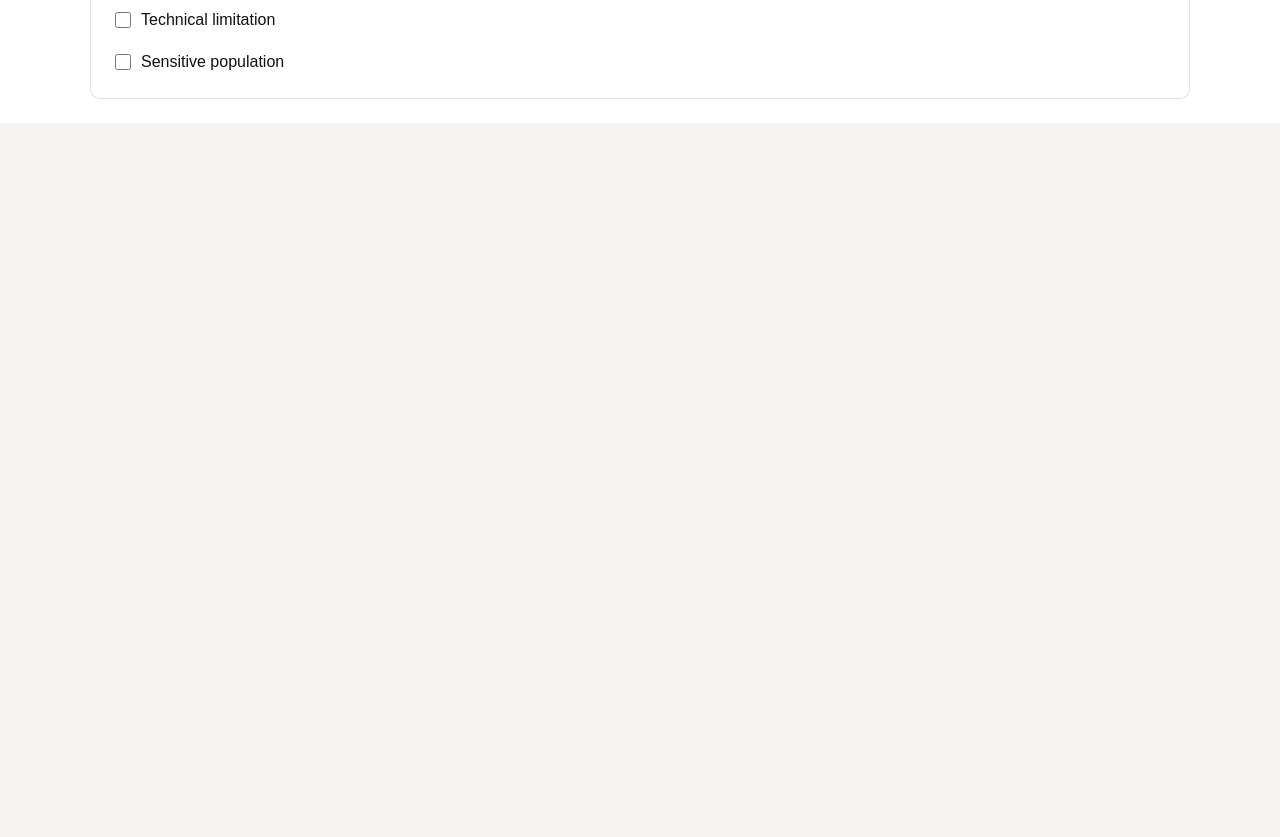
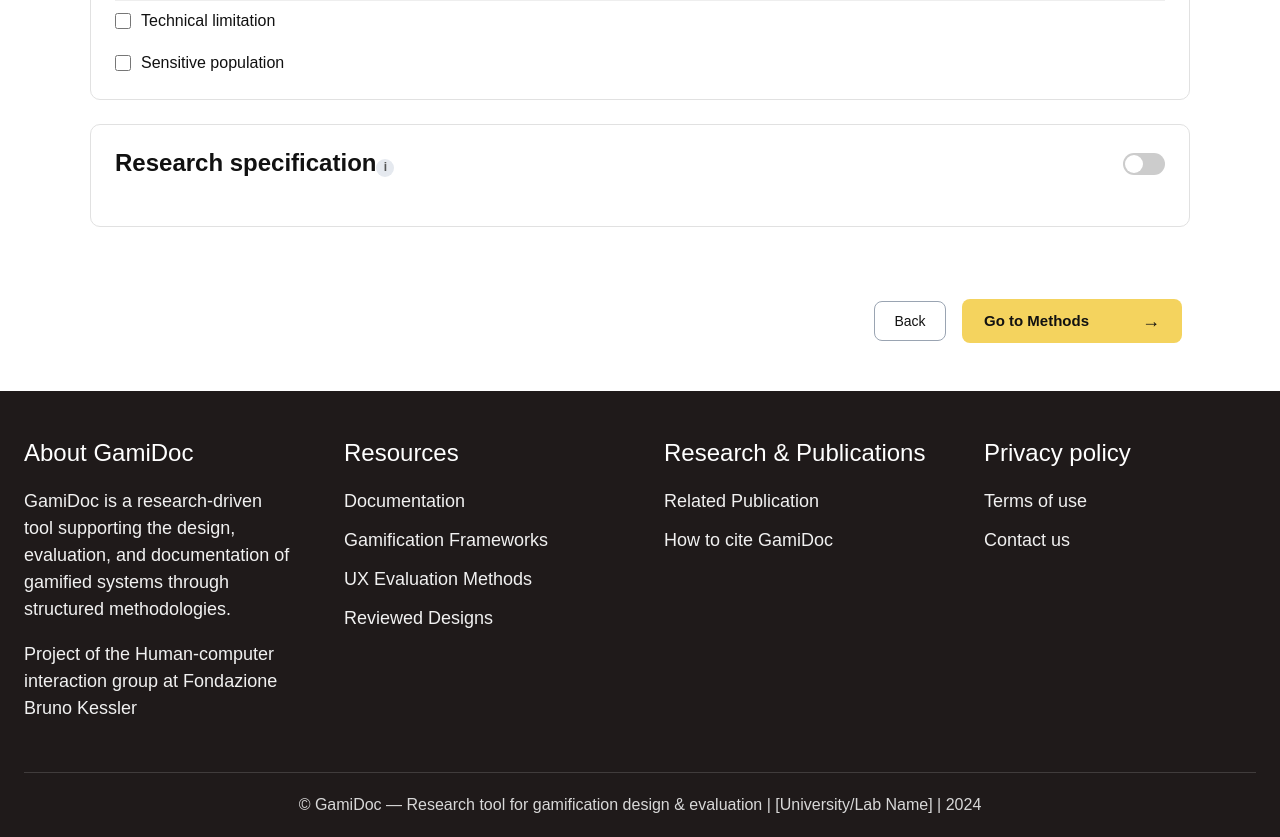
Before and after one commit to GamiDoc/frontend_new, a React (Vite) app: page / in a window 1280 px wide. Shown: the part 1600-2437 px from the top of the page. Before the commit the page ends 1723 px from the top, so only its background shows below. Built offline with nearby package versions, Linux system fonts and the light colour scheme.

Commit message:
Update evaluation setup and add new components

```diff
--- /dev/null
+++ b/src/components/NavigationButtons.jsx
@@ -0,0 +1,15 @@
+function NavigationButtons({ onBack, onNext, nextLabel = "Next" }) {
+  return (
+    <div className="nav-buttons">
+      <button className="btn-secondary" onClick={onBack}>
+        Back
+      </button>
+
+      <button className="btn-primary" onClick={onNext}>
+        {nextLabel}
+      </button>
+    </div>
+  );
+}
+
+export default NavigationButtons;
--- /dev/null
+++ b/src/components/ResearchSpecification.jsx
@@ -0,0 +1,133 @@
+import { useState } from "react";
+import InfoTooltip from "./InfoTooltip";
+
+
+function ResearchSpecification() {
+  const [enabled, setEnabled] = useState(false);
+  const [researchQuestions, setResearchQuestions] = useState([]);
+  const [defineHypothesis, setDefineHypothesis] = useState(false);
+  const [hypotheses, setHypotheses] = useState([]);
+
+  const addResearchQuestion = () => {
+    setResearchQuestions([...researchQuestions, ""]);
+  };
+
+  const addHypothesis = () => {
+    setHypotheses([...hypotheses, ""]);
+  };
+
+  const updateResearchQuestion = (index, value) => {
+    const updated = [...researchQuestions];
+    updated[index] = value;
+    setResearchQuestions(updated);
+  };
+
+  const updateHypothesis = (index, value) => {
+    const updated = [...hypotheses];
+    updated[index] = value;
+    setHypotheses(updated);
+  };
+
+  return (
+    <section className="research-section">
+      <div className="research-box">
+        <div className="research-header">
+          <h2>Research specification
+             <InfoTooltip text="Provide research-specific details when the evaluation is intended for academic study or publication." />
+
+
+          </h2>
+
+
+          <label className="toggle-switch">
+            <input
+              type="checkbox"
+              checked={enabled}
+              onChange={() => setEnabled(!enabled)}
+            />
+            <span className="slider"></span>
+          </label>
+        </div>
+
+        {enabled && (
+          <>
+            <div className="research-objective">
+              <h3>Research Objective</h3>
+              <p className="section-description">
+                Enter specific details if your evaluation is for research publication.
+              </p>
+
+              <p className="question-label">
+                What is the main research objective of this evaluation?
+              </p>
+
+              <input
+                type="text"
+                className="text-input"
+                placeholder="e.g. to test whether competitive gamification increases intrinsic motivation in students."
+              />
+            </div>
+
+            <div className="research-questions">
+              <h3>Research Question (RQ)</h3>
+              <button className="secondary-btn" onClick={addResearchQuestion}>
+                + Add Research question
+              </button>
+
+              <div className="dynamic-inputs">
+                {researchQuestions.map((question, index) => (
+                  <input
+                    key={index}
+                    type="text"
+                    className="text-input"
+                    placeholder={`Research question ${index + 1}`}
+                    value={question}
+                    onChange={(e) => updateResearchQuestion(index, e.target.value)}
+                  />
+                ))}
+              </div>
+            </div>
+
+            <div className="hypotheses">
+              <h3>
+                Hypotheses <span className="optional">(optional)</span>
+              </h3>
+
+              <label className="checkbox-row">
+                <input
+                  type="checkbox"
+                  checked={defineHypothesis}
+                  onChange={() => setDefineHypothesis(!defineHypothesis)}
+                />
+                <span>Define Hypothesis</span>
+              </label>
+
+              {defineHypothesis && (
+                <>
+                  <button className="secondary-btn" onClick={addHypothesis}>
+                    + Add hypotheses
+                  </button>
+
+                  <div className="dynamic-inputs">
+                    {hypotheses.map((hypothesis, index) => (
+                      <input
+                        key={index}
+                        type="text"
+                        className="text-input"
+                        placeholder={`Hypothesis ${index + 1}`}
+                        value={hypothesis}
+                        onChange={(e) => updateHypothesis(index, e.target.value)}
+                      />
+                    ))}
+                  </div>
+                </>
+              )}
+            </div>
+          </>
+        )}
+      </div>
+    </section>
+  );
+}
+
+export default ResearchSpecification;
--- a/src/index.css
+++ b/src/index.css
@@ -334,10 +334,32 @@ button {
 
 
 
+.btn {
+  border: none;
+  border-radius: 8px;
+  padding: 12px 20px;
+  font: inherit;
+  cursor: pointer;
+}
+
 .btn-primary {
   background-color: #FCDD70;
   border-color: #FCDD70;
   color: #111;
+
+  --bs-btn-bg: #FCDD70;
+  --bs-btn-border-color: #FCDD70;
+  --bs-btn-color: #111;
+
+  --bs-btn-hover-bg: #f0c94f;
+  --bs-btn-hover-border-color: #f0c94f;
+  --bs-btn-hover-color: #111;
+
+  --bs-btn-active-bg: #f0c94f;
+  --bs-btn-active-border-color: #f0c94f;
+  --bs-btn-active-color: #111;
+
+  --bs-btn-focus-shadow-rgb: 240, 201, 79;
 }
 
 .btn-primary:hover {
@@ -347,11 +369,39 @@ button {
 }
 
 .btn-primary:focus,
-.btn-primary:active {
+.btn-primary:active,
+.btn-primary:focus-visible {
   background-color: #f0c94f;
   border-color: #f0c94f;
   color: #111;
-  box-shadow: none;
+  outline: none !important;
+  box-shadow: none !important;
+}
+
+.btn-outline {
+  background: transparent;
+  color: #fff;
+  border: 1px solid #fff;
+}
+
+.btn-outline:hover {
+  background: rgba(255, 255, 255, 0.08);
+}
+
+.btn-outline:focus,
+.btn-outline:active,
+.btn-outline:focus-visible {
+  outline: none !important;
+  box-shadow: none !important;
+  background: rgba(255, 255, 255, 0.08);
+  color: #fff;
+  border-color: #fff;
+}
+
+.btn-secondary {
+  background: #dce7f6;
+  border: 1px solid #8aa6c8;
+  color: #111;
 }
 
 
@@ -366,6 +416,12 @@ button {
 .stepper-simple {
   background: #f3f3f3;
   padding: 14px 0 18px;
+  position: sticky;
+  top: 0;
+  z-index: 200;
+  border-bottom: 1px solid #e5e5e5;
+  box-shadow: 0 2px 6px rgba(0, 0, 0, 0.04);
+
 }
 
 .stepper-box {
@@ -800,3 +856,193 @@ button {
   cursor: pointer;
   accent-color: #e7c74f;
 }
+
+
+/* ==================== RESEARCH SECTION ===== */
+
+.research-section {
+  padding: 0 0 40px;
+}
+
+.research-box {
+  max-width: 1100px;
+  margin: 0 auto;
+  border: 1px solid #e1e1e1;
+  border-radius: 10px;
+  padding: 24px;
+  background: #fff;
+}
+
+.research-box h2 {
+  font-size: 24px;
+  font-weight: 600;
+  margin: 0;
+}
+
+.research-box h3 {
+  font-size: 18px;
+  font-weight: 600;
+  margin-bottom: 10px;
+}
+
+.research-header {
+  display: flex;
+  justify-content: space-between;
+  align-items: center;
+    margin-bottom: 24px;
+
+}
+
+.toggle-switch {
+  position: relative;
+  width: 42px;
+  height: 22px;
+}
+
+.toggle-switch input {
+  display: none;
+}
+
+.slider {
+  position: absolute;
+  cursor: pointer;
+  background: #ccc;
+  border-radius: 999px;
+  width: 100%;
+  height: 100%;
+  transition: 0.3s;
+}
+
+.slider::before {
+  content: "";
+  position: absolute;
+  width: 18px;
+  height: 18px;
+  left: 2px;
+  top: 2px;
+  background: white;
+  border-radius: 50%;
+  transition: 0.3s;
+}
+
+.toggle-switch input:checked + .slider {
+  background: #e7c74f;
+}
+
+.toggle-switch input:checked + .slider::before {
+  transform: translateX(20px);
+}
+
+.text-input {
+  width: 100%;
+  padding: 14px 16px;
+  border-radius: 8px;
+  border: 1px solid #d9dde3;
+  margin-top: 10px;
+  font-size: 15px;
+}
+
+.secondary-btn {
+ margin-top: 8px;
+  padding: 10px 16px;
+  border-radius: 10px;
+  border: 1px solid #9fb7d3;
+  background: #fff;
+  cursor: pointer;
+  font-size: 15px;
+}
+
+.secondary-btn:hover {
+  background: #f5f7fa;
+}
+
+.research-objective,
+.research-questions,
+.hypotheses {
+  margin-top: 28px;
+}
+
+.question-label {
+  margin-top: 12px;
+  font-weight: 500;
+}
+
+.optional {
+  color: #777;
+  font-size: 14px;
+}
+.checkbox-row {
+  display: flex;
+  align-items: center;
+  gap: 10px;
+  margin-top: 12px;
+  margin-bottom: 14px;
+}
+
+.dynamic-inputs {
+  margin-top: 14px;
+  display: flex;
+  flex-direction: column;
+  gap: 12px;
+}
+
+
+
+/* ===== NAVIGATION BUTTONS ===== */
+
+.nav-buttons {
+  max-width: 1100px;
+  margin: 32px auto 48px;
+  padding: 0 8px;
+  display: flex;
+  justify-content: flex-end;
+  align-items: center;
+  gap: 16px;
+}
+
+.nav-buttons .btn-secondary {
+  min-width: 72px;
+  height: 40px;
+  padding: 0 18px;
+  border: 1px solid #9aa4b2;
+  border-radius: 8px;
+  background: #ffffff;
+  color: #111;
+  font-size: 14px;
+  font-weight: 400;
+  cursor: pointer;
+  transition: background-color 0.2s ease, border-color 0.2s ease;
+}
+
+.nav-buttons .btn-secondary:hover {
+  background: #f7f7f7;
+  border-color: #7f8a99;
+}
+
+.nav-buttons .btn-primary {
+  min-width: 220px;
+  height: 44px;
+  padding: 0 22px;
+  border: none;
+  border-radius: 8px;
+  background: #f4d35e;
+  color: #111;
+  font-size: 15px;
+  font-weight: 600;
+  cursor: pointer;
+  display: inline-flex;
+  align-items: center;
+  justify-content: space-between;
+  gap: 16px;
+  transition: background-color 0.2s ease;
+}
+
+.nav-buttons .btn-primary:hover {
+  background: #e7c74f;
+}
+
+.nav-buttons .btn-primary::after {
+  content: "→";
+  font-size: 18px;
+  line-height: 1;
+}
--- a/src/pages/EvaluationSetup.jsx
+++ b/src/pages/EvaluationSetup.jsx
@@ -1,28 +1,41 @@
-import { useState } from 'react';
+//import { useState } from 'react';
 import Navbar from "../components/Navbar";
 import Footer from "../components/Footer";
 import Stepper from "../components/Stepper";
 import EvaluationGoals from "../components/EvaluationGoals";
 import DevelopmentStage from "../components/DevelopmentStage";
 import ConstraintsSection from "../components/ConstraintsSection";
+import ResearchSpecification from "../components/ResearchSpecification";
+import NavigationButtons from "../components/NavigationButtons";
 
 function EvaluationSetup() {
   return (
     <div>
-      <Navbar/>
+      <Navbar />
 
-      <section className='evaluation-header'>
-        <div className='container evaluation-header-inner'>
-           <h1> Evaluation & UX Methods</h1>
-            <p>Follow these steps to create evaluation</p>
+      <section className="evaluation-header">
+        <div className="container evaluation-header-inner">
+          <h1>Evaluation & UX Methods</h1>
+          <p>Follow these steps to create evaluation</p>
         </div>
+      </section>
 
-      </section>
-   <Stepper currentStep={3} />
-   <EvaluationGoals />
-   <DevelopmentStage />
-   <ConstraintsSection />
+      <Stepper currentStep={1} />
 
+      <main>
+        <EvaluationGoals />
+        <DevelopmentStage />
+        <ConstraintsSection />
+        <ResearchSpecification />
+
+        <NavigationButtons
+          onBack={() => console.log("Back")}
+          onNext={() => console.log("Next")}
+          nextLabel="Go to Methods"
+        />
+      </main>
+
+      <Footer />
     </div>
   );
 }
```
